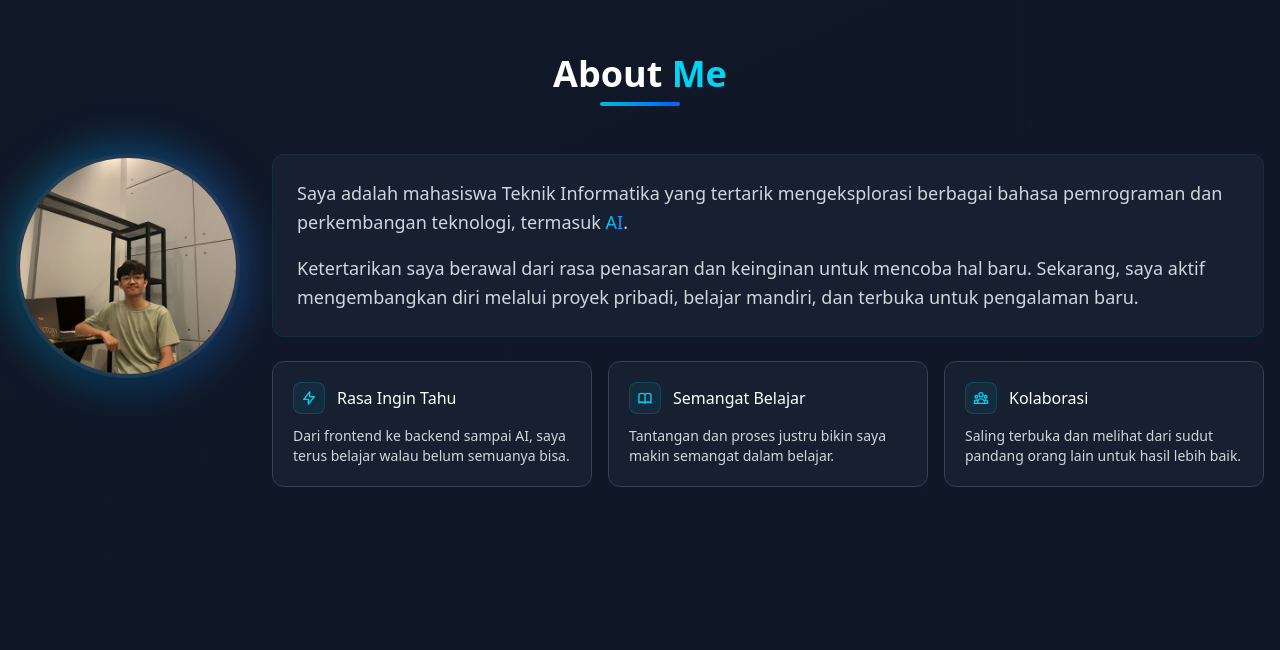
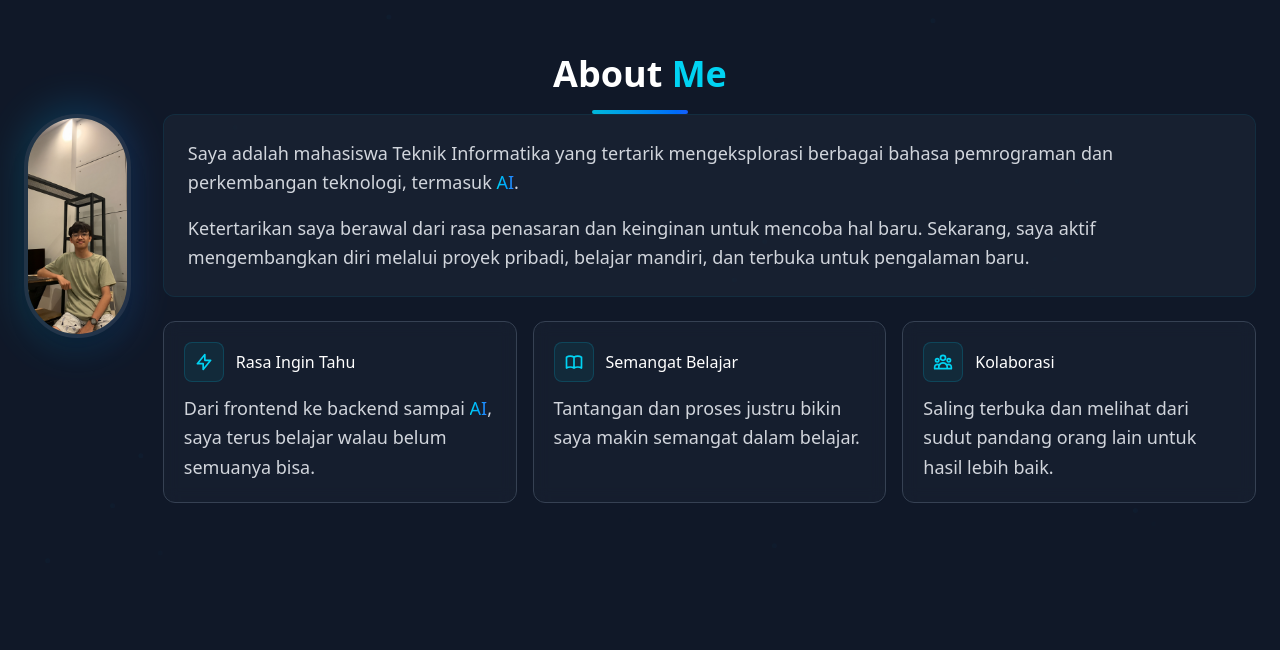
Before and after one commit to Alannverse/devfoliolann, a React (Vite) app: page / in a window 1280 px wide. Shown: the part 810-1460 px from the top of the page. Built offline with nearby package versions, Linux system fonts and the light colour scheme; the HTML template or start-up script is replaced by a standard one.

Commit message:
Update about page

```diff
--- a/src/pages/about.jsx
+++ b/src/pages/about.jsx
@@ -3,43 +3,45 @@ import { useEffect, useState } from "react";
 import { useInView } from "react-intersection-observer";
 
 const About = () => {
-  // Optimasi: Gunakan static text untuk mobile, typewriter hanya desktop
-  const isMobile = typeof window !== 'undefined' && window.innerWidth < 768;
+  const [isMobile, setIsMobile] = useState(false);
 
+  useEffect(() => {
+    const checkMobile = () => {
+      setIsMobile(window.innerWidth < 768);
+    };
+
+    checkMobile();
+    window.addEventListener('resize', checkMobile);
+    return () => window.removeEventListener('resize', checkMobile);
+  }, []);
+
+  // Mobile-optimized Typewriter component
   const TypewriterText = ({ text, delay = 0, className = "" }) => {
-    const [displayedText, setDisplayedText] = useState(isMobile ? text : "");
+    const [displayedText, setDisplayedText] = useState(isMobile ? "" : text);
     const [ref, inView] = useInView({ triggerOnce: true, threshold: 0.1 });
 
     useEffect(() => {
-      if (inView && !isMobile) {
+      if (inView) {
+        if (isMobile) {
+          // Mobile: Fast typewriter with fewer steps
           let i = 0;
           const typingInterval = setInterval(() => {
             if (i < text.length) {
               setDisplayedText(text.substring(0, i + 1));
-            i++;
+              i += 2; // Skip characters for faster animation
             } else {
               clearInterval(typingInterval);
             }
-        }, 20);
-
+          }, 30);
           return () => clearInterval(typingInterval);
+        } else {
+          // Desktop: Original smooth typewriter
+          setDisplayedText(text);
+        }
       }
     }, [inView, text, isMobile]);
 
     const renderTextWithHighlights = () => {
-      if (isMobile) {
-        return text.split(/(Frontend|JavaScript|React|AI|coding|Teknik Informatika)/g).map((part, i) => {
-          if (["Frontend", "JavaScript", "React", "AI", "coding", "Teknik Informatika"].includes(part)) {
-            return (
-              <span key={i} className="bg-gradient-to-r from-cyan-400 to-blue-500 bg-clip-text text-transparent font-medium">
-                {part}
-              </span>
-            );
-          }
-          return part;
-        });
-      }
-
       const keywords = ["Frontend", "JavaScript", "React", "AI", "coding", "Teknik Informatika"];
       let parts = [];
       let lastIndex = 0;
@@ -54,9 +56,9 @@ const About = () => {
             <motion.span
               key={index}
               className="bg-gradient-to-r from-cyan-400 to-blue-500 bg-clip-text text-transparent font-medium"
-              initial={{ opacity: 0, scale: 0.9 }}
-              animate={{ opacity: 1, scale: 1 }}
-              transition={{ duration: 0.3 }}
+              initial={{ opacity: 0 }}
+              animate={{ opacity: 1 }}
+              transition={{ duration: isMobile ? 0.2 : 0.3 }} // Faster on mobile
             >
               {keyword}
             </motion.span>
@@ -85,28 +87,29 @@ const About = () => {
     );
   };
 
-  // Optimasi: Kurangi jumlah partikel untuk mobile
+  // Mobile-friendly ParticleBackground
   const ParticleBackground = () => {
-    const particleCount = isMobile ? 10 : 20;
+    const particleCount = isMobile ? 15 : 30;
+    const particleSize = isMobile ? 3 : 5;
 
     return (
       <div className="absolute inset-0 overflow-hidden opacity-10 pointer-events-none">
         {[...Array(particleCount)].map((_, i) => (
           <motion.div
             key={i}
-            className="absolute rounded-full bg-cyan-400"
+            className="absolute rounded-full bg-gradient-to-r from-cyan-400 to-blue-500"
             initial={{
               x: Math.random() * 100,
               y: Math.random() * 100,
-              width: Math.random() * 4 + 1,
-              height: Math.random() * 4 + 1,
+              width: particleSize,
+              height: particleSize,
               opacity: Math.random() * 0.3,
             }}
             animate={{
               x: [null, Math.random() * 100],
               y: [null, Math.random() * 100],
               transition: {
-                duration: Math.random() * 20 + 10,
+                duration: isMobile ? Math.random() * 5 + 5 : Math.random() * 15 + 10,
                 repeat: Infinity,
                 repeatType: "reverse",
                 ease: "linear",
@@ -122,101 +125,225 @@ const About = () => {
     );
   };
 
+  // Responsive AnimatedTitle
   const AnimatedTitle = () => {
+    const controls = useAnimation();
+    const [ref, inView] = useInView({ triggerOnce: true, threshold: 0.1 });
+
+    useEffect(() => {
+      if (inView) {
+        controls.start({
+          opacity: 1,
+          x: 0,
+          transition: {
+            duration: isMobile ? 0.5 : 0.8,
+            ease: "easeOut"
+          },
+        });
+      }
+    }, [controls, inView, isMobile]);
+
     return (
-      <div className="text-center mb-12">
-        <h2 className="text-3xl sm:text-4xl font-bold text-white mb-2">
-          About <span className="text-cyan-400">Me</span>
-        </h2>
-        <div className="w-20 h-1 bg-gradient-to-r from-cyan-500 to-blue-600 mx-auto rounded-full" />
-      </div>
+      <motion.div ref={ref} initial={{ opacity: 0, x: -50 }} animate={controls}>
+        <motion.h2 className="text-3xl sm:text-4xl font-bold text-white mb-4 text-center">
+          About{" "}
+          <motion.span
+            className="text-cyan-400"
+            initial={{ opacity: 0 }}
+            animate={{ opacity: 1 }}
+            transition={{ delay: 0.5, duration: isMobile ? 0.5 : 1 }}
+          >
+            Me
+          </motion.span>
+        </motion.h2>
+        <motion.div
+          className="w-24 h-1 bg-gradient-to-r from-cyan-500 to-blue-600 mx-auto rounded-full"
+          initial={{ scaleX: 0 }}
+          animate={{ scaleX: 1 }}
+          transition={{ delay: 0.8, duration: isMobile ? 0.5 : 0.8, ease: "easeOut" }}
+        />
+      </motion.div>
     );
   };
 
+  // Responsive ProfileImage
   const ProfileImage = () => {
+    const controls = useAnimation();
+    const [ref, inView] = useInView({ triggerOnce: true, threshold: 0.1 });
+
+    useEffect(() => {
+      if (inView) {
+        controls.start("visible");
+      }
+    }, [controls, inView]);
+
+    const variants = {
+      hidden: { opacity: 0, scale: 0.8 },
+      visible: {
+        opacity: 1,
+        scale: 1,
+        transition: {
+          duration: isMobile ? 0.4 : 0.6,
+          ease: "easeOut",
+        },
+      },
+      hover: {
+        rotate: isMobile ? 0 : 3,
+        scale: isMobile ? 1.02 : 1.05,
+        transition: { duration: 0.3 },
+      },
+    };
+
     return (
-      <div className="flex justify-center mb-8 lg:mb-0">
-        <div className="relative">
-          <div className="absolute inset-0 bg-gradient-to-r from-cyan-500/30 to-blue-500/30 rounded-full blur-lg -z-10 scale-110" />
+      <motion.div
+        ref={ref}
+        initial="hidden"
+        animate={controls}
+        variants={variants}
+        whileHover="hover"
+        className="flex justify-center lg:justify-start relative"
+      >
+        <motion.div
+          initial={{ opacity: 0 }}
+          animate={{ opacity: 0.6 }}
+          transition={{ duration: 1, delay: 0.3 }}
+          className="absolute inset-0 bg-gradient-to-r from-cyan-500/30 to-blue-500/30 rounded-full blur-lg -z-10 scale-110"
+        />
         <img
           src="/fotoku2.jpg"
           alt="Profile"
           className="w-40 h-40 sm:w-48 sm:h-48 md:w-56 md:h-56 rounded-full shadow-xl object-cover border-4 border-gray-700/50"
           loading="lazy"
         />
-        </div>
-      </div>
+      </motion.div>
     );
   };
 
-  const ValueCard = ({ title, description, icon }) => {
+  // Responsive ValueCard
+  const ValueCard = ({ title, description, icon, delay }) => {
+    const [ref, inView] = useInView({ triggerOnce: true, threshold: 0.1 });
+    const controls = useAnimation();
+
+    useEffect(() => {
+      if (inView) {
+        controls.start("visible");
+      }
+    }, [controls, inView]);
+
+    const cardVariants = {
+      hidden: { opacity: 0, y: 20 },
+      visible: {
+        opacity: 1,
+        y: 0,
+        transition: {
+          duration: isMobile ? 0.4 : 0.6,
+          delay,
+          type: isMobile ? "tween" : "spring"
+        },
+      },
+    };
+
+    const iconVariants = {
+      hover: {
+        y: isMobile ? 0 : [-3, 3, -3, 0],
+        transition: {
+          duration: isMobile ? 0 : 4,
+          repeat: Infinity,
+          ease: "easeInOut",
+        },
+      },
+    };
+
     return (
-      <div className="bg-gray-800/50 p-5 rounded-xl border border-gray-700 mb-4">
-        <div className="flex items-center space-x-3 mb-3">
-          <div className="h-8 w-8 rounded-lg bg-cyan-600/10 flex items-center justify-center border border-cyan-500/20">
+      <motion.div
+        ref={ref}
+        initial="hidden"
+        animate={controls}
+        variants={cardVariants}
+        whileHover={{ y: isMobile ? 0 : -3 }}
+        className="group relative bg-gray-800/40 p-5 rounded-xl border border-gray-700 backdrop-blur-sm"
+      >
+        <div className="flex items-center gap-3 mb-3">
+          <motion.div
+            variants={iconVariants}
+            className="h-10 w-10 rounded-lg bg-cyan-600/10 flex items-center justify-center border border-cyan-500/20"
+          >
             {icon}
-          </div>
+          </motion.div>
           <h4 className="text-md font-medium text-white">{title}</h4>
         </div>
-        <p className="text-sm text-gray-300">{description}</p>
-      </div>
+        <TypewriterText
+          text={description}
+          className="text-sm"
+          delay={delay + 0.2}
+        />
+      </motion.div>
     );
   };
 
   return (
-    <section id="about" className="py-16 bg-gray-900 relative overflow-hidden">
-      {/* Background yang lebih ringan */}
-      <div className="absolute inset-0 bg-gradient-to-br from-gray-900 to-gray-900/80" />
+    <section id="about" className="py-12 sm:py-16 bg-gray-900 relative overflow-hidden">
       <ParticleBackground />
 
-      <div className="container mx-auto px-4 relative z-10">
+      <div className="container mx-auto px-4 sm:px-6 relative z-10">
         <AnimatedTitle />
 
         <div className="flex flex-col lg:flex-row items-center lg:items-start gap-8">
+          <div className="order-2 lg:order-1 flex justify-center">
             <ProfileImage />
+          </div>
 
-          <div className="space-y-6 flex-1">
-            <div className="bg-gray-800/50 p-6 rounded-xl border border-cyan-900/30">
+          <div className="order-1 lg:order-2 space-y-6">
+            <motion.div
+              initial={{ opacity: 0, y: 20 }}
+              whileInView={{ opacity: 1, y: 0 }}
+              transition={{ duration: isMobile ? 0.4 : 0.6, delay: 0.2 }}
+              viewport={{ once: true }}
+              className="bg-gray-800/50 p-6 rounded-xl border border-cyan-900/30"
+            >
               <TypewriterText
                 text="Saya adalah mahasiswa Teknik Informatika yang tertarik mengeksplorasi berbagai bahasa pemrograman dan perkembangan teknologi, termasuk AI."
                 delay={0.3}
               />
               <TypewriterText
                 text="Ketertarikan saya berawal dari rasa penasaran dan keinginan untuk mencoba hal baru. Sekarang, saya aktif mengembangkan diri melalui proyek pribadi, belajar mandiri, dan terbuka untuk pengalaman baru."
-                delay={1.5}
+                delay={1.0}
                 className="mt-4"
               />
-            </div>
+            </motion.div>
 
             <div className="grid grid-cols-1 sm:grid-cols-2 lg:grid-cols-3 gap-4">
               <ValueCard
                 title="Rasa Ingin Tahu"
                 description="Dari frontend ke backend sampai AI, saya terus belajar walau belum semuanya bisa."
                 icon={
-                  <svg className="w-4 h-4 text-cyan-400" fill="none" stroke="currentColor" viewBox="0 0 24 24">
+                  <svg className="w-5 h-5 text-cyan-400" fill="none" stroke="currentColor" viewBox="0 0 24 24">
                     <path strokeLinecap="round" strokeLinejoin="round" strokeWidth={2} d="M13 10V3L4 14h7v7l9-11h-7z" />
                   </svg>
                 }
+                delay={0.4}
               />
 
               <ValueCard
                 title="Semangat Belajar"
                 description="Tantangan dan proses justru bikin saya makin semangat dalam belajar."
                 icon={
-                  <svg className="w-4 h-4 text-cyan-400" fill="none" stroke="currentColor" viewBox="0 0 24 24">
+                  <svg className="w-5 h-5 text-cyan-400" fill="none" stroke="currentColor" viewBox="0 0 24 24">
                     <path strokeLinecap="round" strokeLinejoin="round" strokeWidth={2} d="M12 6.253v13m0-13C10.832 5.477 9.246 5 7.5 5S4.168 5.477 3 6.253v13C4.168 18.477 5.754 18 7.5 18s3.332.477 4.5 1.253m0-13C13.168 5.477 14.754 5 16.5 5c1.747 0 3.332.477 4.5 1.253v13C19.832 18.477 18.247 18 16.5 18c-1.746 0-3.332.477-4.5 1.253" />
                   </svg>
                 }
+                delay={0.5}
               />
 
               <ValueCard
                 title="Kolaborasi"
                 description="Saling terbuka dan melihat dari sudut pandang orang lain untuk hasil lebih baik."
                 icon={
-                  <svg className="w-4 h-4 text-cyan-400" fill="none" stroke="currentColor" viewBox="0 0 24 24">
+                  <svg className="w-5 h-5 text-cyan-400" fill="none" stroke="currentColor" viewBox="0 0 24 24">
                     <path strokeLinecap="round" strokeLinejoin="round" strokeWidth={2} d="M17 20h5v-2a3 3 0 00-5.356-1.857M17 20H7m10 0v-2c0-.656-.126-1.283-.356-1.857M7 20H2v-2a3 3 0 015.356-1.857M7 20v-2c0-.656.126-1.283.356-1.857m0 0a5.002 5.002 0 019.288 0M15 7a3 3 0 11-6 0 3 3 0 016 0zm6 3a2 2 0 11-4 0 2 2 0 014 0zM7 10a2 2 0 11-4 0 2 2 0 014 0z" />
                   </svg>
                 }
+                delay={0.6}
               />
             </div>
           </div>
```
Lines whose indentation alone changed are shown as unchanged.
